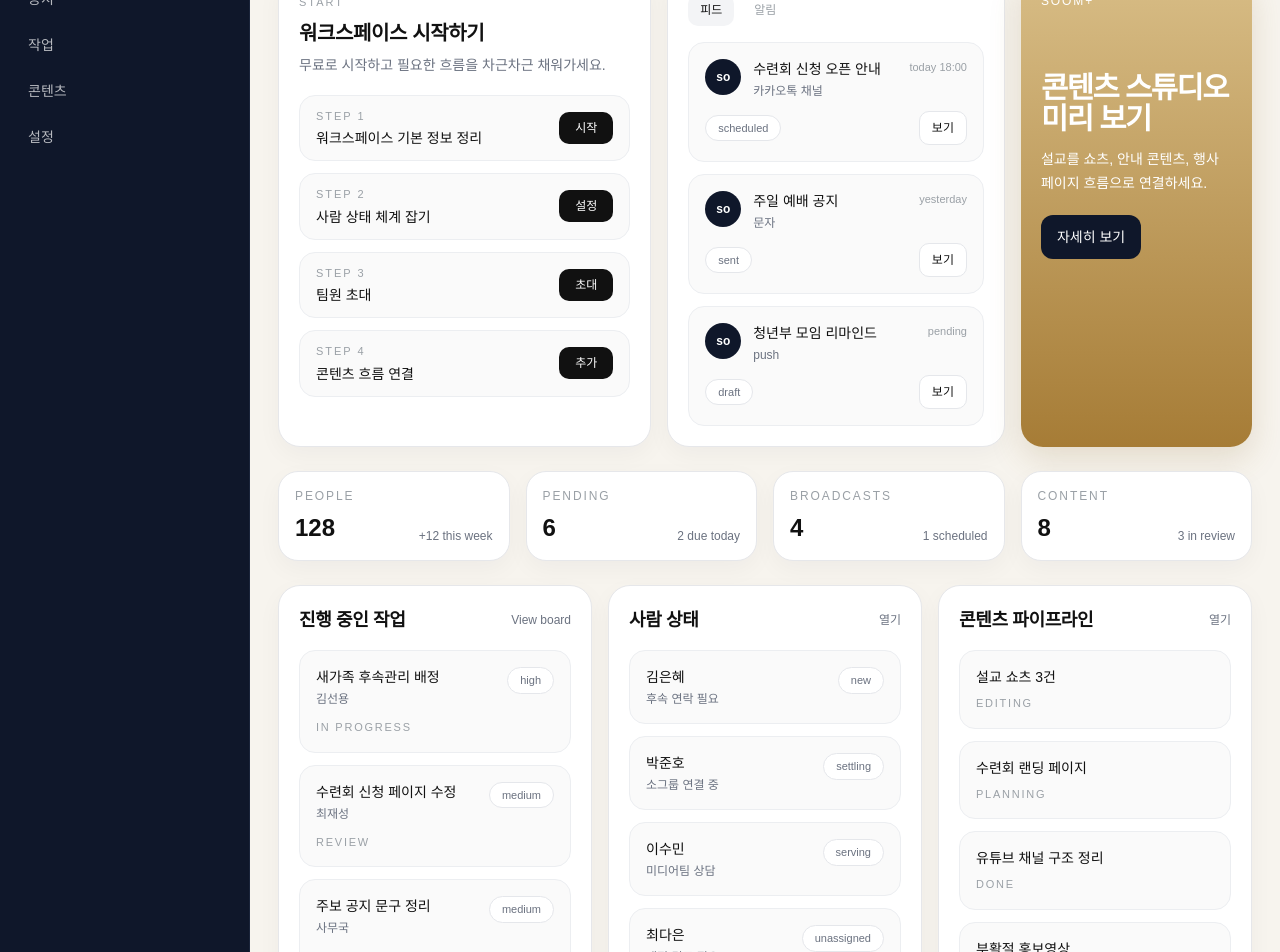
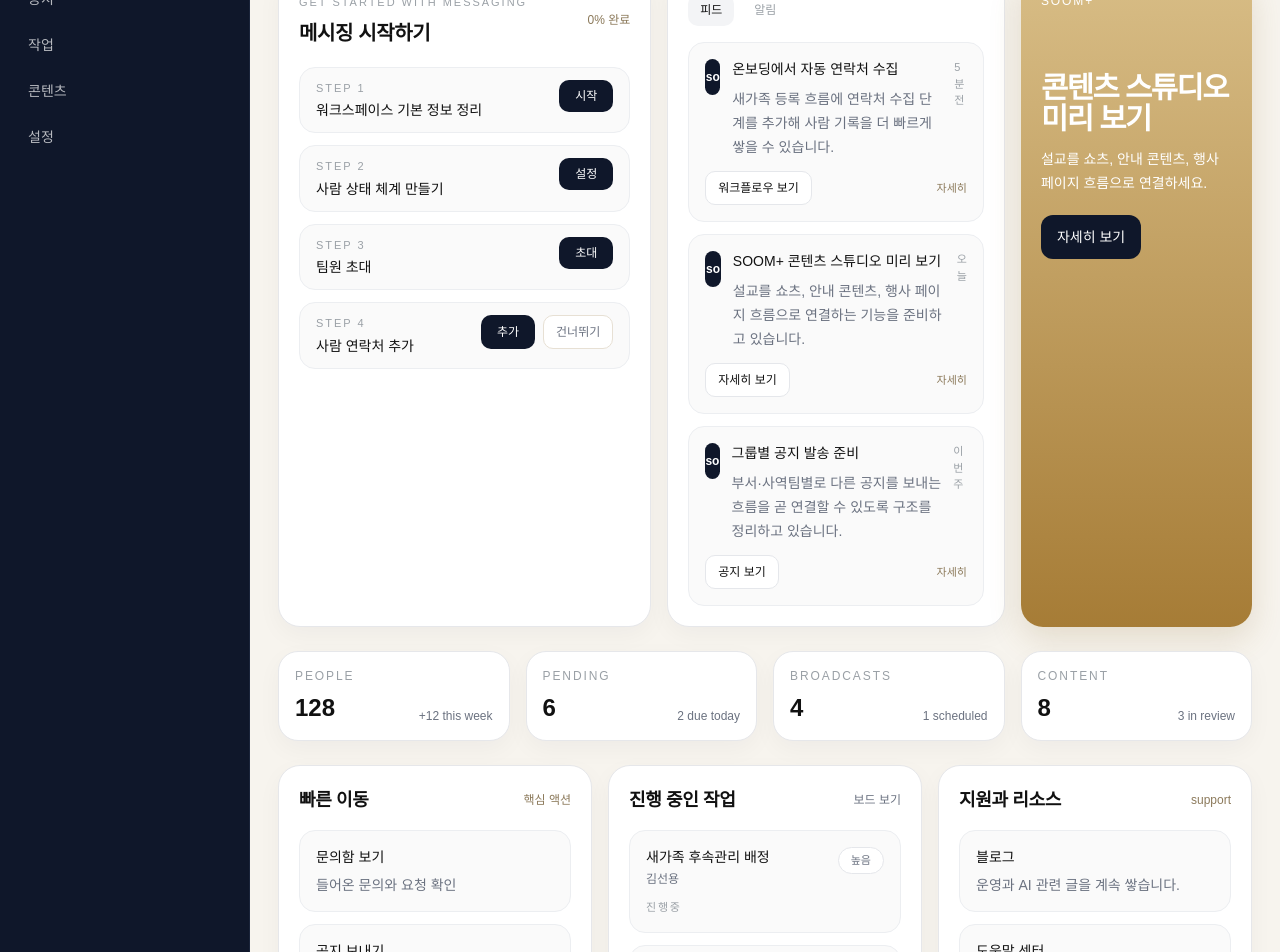
Before and after one commit to kinddragon1224/soom-church, a Next.js app: page /workspace in a window 1280 px wide. Shown: the part 240-1192 px from the top of the page. Built offline with nearby package versions, Linux system fonts and the light colour scheme; a web font is replaced by a local one.

Commit message:
refactor(workspace): align dashboard with gloo home structure

```diff
--- a/app/workspace/page.tsx
+++ b/app/workspace/page.tsx
@@ -7,34 +7,39 @@ const stats = [
   { label: "content", value: "8", delta: "3 in review" },
 ];
 
-const broadcasts = [
-  { title: "수련회 신청 오픈 안내", channel: "카카오톡 채널", status: "scheduled", when: "today 18:00" },
-  { title: "주일 예배 공지", channel: "문자", status: "sent", when: "yesterday" },
-  { title: "청년부 모임 리마인드", channel: "push", status: "draft", when: "pending" },
+const onboardingSteps = [
+  { step: "step 1", title: "워크스페이스 기본 정보 정리", action: "시작", muted: false },
+  { step: "step 2", title: "사람 상태 체계 만들기", action: "설정", muted: false },
+  { step: "step 3", title: "팀원 초대", action: "초대", muted: false },
+  { step: "step 4", title: "사람 연락처 추가", action: "추가", muted: true },
+];
+
+const feedItems = [
+  { title: "온보딩에서 자동 연락처 수집", body: "새가족 등록 흐름에 연락처 수집 단계를 추가해 사람 기록을 더 빠르게 쌓을 수 있습니다.", cta: "워크플로우 보기", meta: "5분 전" },
+  { title: "SOOM+ 콘텐츠 스튜디오 미리 보기", body: "설교를 쇼츠, 안내 콘텐츠, 행사 페이지 흐름으로 연결하는 기능을 준비하고 있습니다.", cta: "자세히 보기", meta: "오늘" },
+  { title: "그룹별 공지 발송 준비", body: "부서·사역팀별로 다른 공지를 보내는 흐름을 곧 연결할 수 있도록 구조를 정리하고 있습니다.", cta: "공지 보기", meta: "이번 주" },
+];
+
+const quickLinks = [
+  { title: "문의함 보기", desc: "들어온 문의와 요청 확인", href: "/contact" },
+  { title: "공지 보내기", desc: "주요 공지 초안/예약", href: "/workspace/notices" },
+  { title: "사람 상태 보기", desc: "새가족·후속관리 흐름", href: "/workspace/people" },
+  { title: "그룹 관리", desc: "팀/부서 구조 준비", href: "/workspace/people" },
+  { title: "콘텐츠 요청 보기", desc: "쇼츠·영상·페이지 진행", href: "/workspace/content" },
+  { title: "블로그 보기", desc: "운영과 AI 글 아카이브", href: "/ai-guides" },
+];
+
+const supportLinks = [
+  { title: "블로그", desc: "운영과 AI 관련 글을 계속 쌓습니다.", href: "/ai-guides" },
+  { title: "도움말 센터", desc: "기능 설명과 사용 흐름을 정리합니다.", href: "/workspace/settings" },
+  { title: "문의하기", desc: "직접 도움을 받고 싶다면 바로 연결하세요.", href: "/contact" },
 ];
 
 const tasks = [
-  { title: "새가족 후속관리 배정", owner: "김선용", priority: "high", status: "in progress" },
-  { title: "수련회 신청 페이지 수정", owner: "최재성", priority: "medium", status: "review" },
-  { title: "주보 공지 문구 정리", owner: "사무국", priority: "medium", status: "queued" },
-  { title: "쇼츠 업로드 캘린더 확정", owner: "콘텐츠", priority: "high", status: "in progress" },
+  { title: "새가족 후속관리 배정", owner: "김선용", priority: "높음", status: "진행중" },
+  { title: "수련회 신청 페이지 수정", owner: "최재성", priority: "중간", status: "검토" },
+  { title: "주보 공지 문구 정리", owner: "사무국", priority: "중간", status: "대기" },
 ];
-
-const people = [
-  { name: "김은혜", tag: "new", status: "후속 연락 필요" },
-  { name: "박준호", tag: "settling", status: "소그룹 연결 중" },
-  { name: "이수민", tag: "serving", status: "미디어팀 상담" },
-  { name: "최다은", tag: "unassigned", status: "배정 검토 필요" },
-];
-
-const contentPipeline = [
-  { title: "설교 쇼츠 3건", stage: "editing" },
-  { title: "수련회 랜딩 페이지", stage: "planning" },
-  { title: "유튜브 채널 구조 정리", stage: "done" },
-  { title: "부활절 홍보영상", stage: "review" },
-];
-
-const quickActions = ["공지 작성", "멤버 추가", "콘텐츠 요청", "작업 생성"];
 
 export default function WorkspacePage() {
   return (
@@ -52,22 +57,26 @@ export default function WorkspacePage() {
 
       <div className="grid gap-4 xl:grid-cols-[1.05fr_0.95fr_0.65fr]">
         <section className="rounded-[22px] border border-[#e6e7ea] bg-white p-5 shadow-[0_8px_24px_rgba(15,23,42,0.04)]">
-          <p className="text-[11px] tracking-[0.18em] text-[#9aa0a6]">START</p>
-          <h2 className="mt-2 text-xl font-semibold text-[#111111]">워크스페이스 시작하기</h2>
-          <p className="mt-2 text-sm text-[#6b7280]">무료로 시작하고 필요한 흐름을 차근차근 채워가세요.</p>
+          <div className="flex items-center justify-between gap-3">
+            <div>
+              <p className="text-[11px] tracking-[0.18em] text-[#9aa0a6]">GET STARTED WITH MESSAGING</p>
+              <h2 className="mt-2 text-xl font-semibold text-[#111111]">메시징 시작하기</h2>
+            </div>
+            <span className="text-xs text-[#8C7A5B]">0% 완료</span>
+          </div>
           <div className="mt-5 grid gap-3">
-            {[
-              ["step 1", "워크스페이스 기본 정보 정리", "시작"],
-              ["step 2", "사람 상태 체계 잡기", "설정"],
-              ["step 3", "팀원 초대", "초대"],
-              ["step 4", "콘텐츠 흐름 연결", "추가"],
-            ].map(([step, label, action]) => (
-              <div key={label} className="flex items-center justify-between gap-3 rounded-[16px] border border-[#eceef1] bg-[#fafafa] px-4 py-3">
-                <div>
-                  <p className="text-[11px] uppercase tracking-[0.18em] text-[#9aa0a6]">{step}</p>
-                  <p className="mt-1 text-sm font-medium text-[#111111]">{label}</p>
+            {onboardingSteps.map((item) => (
+              <div key={item.title} className="rounded-[16px] border border-[#eceef1] bg-[#fafafa] px-4 py-3">
+                <div className="flex items-start justify-between gap-3">
+                  <div>
+                    <p className="text-[11px] uppercase tracking-[0.18em] text-[#9aa0a6]">{item.step}</p>
+                    <p className="mt-1 text-sm font-medium text-[#111111]">{item.title}</p>
+                  </div>
+                  <div className="flex gap-2">
+                    <button type="button" className="rounded-[10px] bg-[#0F172A] px-4 py-2 text-xs font-medium text-white">{item.action}</button>
+                    {item.muted ? <button type="button" className="rounded-[10px] border border-[#E7E0D4] bg-white px-3 py-2 text-xs text-[#6b7280]">건너뛰기</button> : null}
+                  </div>
                 </div>
-                <button type="button" className="rounded-[10px] bg-[#111111] px-4 py-2 text-xs font-medium text-white">{action}</button>
               </div>
             ))}
           </div>
@@ -79,21 +88,21 @@ export default function WorkspacePage() {
             <button type="button" className="rounded-[10px] px-3 py-2 text-xs text-[#9aa0a6]">알림</button>
           </div>
           <div className="mt-4 grid gap-3">
-            {broadcasts.map((item) => (
+            {feedItems.map((item) => (
               <div key={item.title} className="rounded-[16px] border border-[#eceef1] bg-[#fafafa] p-4">
                 <div className="flex items-start justify-between gap-3">
                   <div className="flex gap-3">
                     <div className="flex h-9 w-9 items-center justify-center rounded-full bg-[#0F172A] text-xs font-semibold text-white">so</div>
                     <div>
                       <p className="text-sm font-medium text-[#111111]">{item.title}</p>
-                      <p className="mt-1 text-xs text-[#6b7280]">{item.channel}</p>
+                      <p className="mt-2 text-sm leading-6 text-[#6b7280]">{item.body}</p>
                     </div>
                   </div>
-                  <span className="text-[11px] text-[#9aa0a6]">{item.when}</span>
+                  <span className="text-[11px] text-[#9aa0a6]">{item.meta}</span>
                 </div>
                 <div className="mt-3 flex items-center justify-between gap-3">
-                  <span className="rounded-full border border-[#e5e7eb] bg-white px-3 py-1 text-[11px] text-[#6b7280]">{item.status}</span>
-                  <button type="button" className="rounded-[10px] border border-[#e5e7eb] bg-white px-3 py-2 text-xs font-medium text-[#111111]">보기</button>
+                  <button type="button" className="rounded-[10px] border border-[#e5e7eb] bg-white px-3 py-2 text-xs font-medium text-[#111111]">{item.cta}</button>
+                  <button type="button" className="text-[11px] text-[#8C7A5B]">자세히</button>
                 </div>
               </div>
             ))}
@@ -124,8 +133,23 @@ export default function WorkspacePage() {
       <div className="grid gap-4 xl:grid-cols-[1fr_1fr_1fr]">
         <section className="rounded-[22px] border border-[#e6e7ea] bg-white p-5 shadow-[0_8px_24px_rgba(15,23,42,0.04)]">
           <div className="flex items-center justify-between gap-3">
+            <h2 className="text-lg font-semibold text-[#111111]">빠른 이동</h2>
+            <span className="text-xs text-[#8C7A5B]">핵심 액션</span>
+          </div>
+          <div className="mt-4 grid gap-3">
+            {quickLinks.map((item) => (
+              <Link key={item.title} href={item.href} className="rounded-[16px] border border-[#eceef1] bg-[#fafafa] p-4 transition hover:bg-white">
+                <p className="text-sm font-medium text-[#111111]">{item.title}</p>
+                <p className="mt-2 text-sm text-[#6b7280]">{item.desc}</p>
+              </Link>
+            ))}
+          </div>
+        </section>
+
+        <section className="rounded-[22px] border border-[#e6e7ea] bg-white p-5 shadow-[0_8px_24px_rgba(15,23,42,0.04)]">
+          <div className="flex items-center justify-between gap-3">
             <h2 className="text-lg font-semibold text-[#111111]">진행 중인 작업</h2>
-            <Link href="/workspace/tasks" className="text-xs text-[#6b7280] hover:text-[#111111]">View board</Link>
+            <Link href="/workspace/tasks" className="text-xs text-[#6b7280] hover:text-[#111111]">보드 보기</Link>
           </div>
           <div className="mt-4 grid gap-3">
             {tasks.map((task) => (
@@ -145,47 +169,19 @@ export default function WorkspacePage() {
 
         <section className="rounded-[22px] border border-[#e6e7ea] bg-white p-5 shadow-[0_8px_24px_rgba(15,23,42,0.04)]">
           <div className="flex items-center justify-between gap-3">
-            <h2 className="text-lg font-semibold text-[#111111]">사람 상태</h2>
-            <Link href="/workspace/people" className="text-xs text-[#6b7280] hover:text-[#111111]">열기</Link>
+            <h2 className="text-lg font-semibold text-[#111111]">지원과 리소스</h2>
+            <span className="text-xs text-[#8C7A5B]">support</span>
           </div>
           <div className="mt-4 grid gap-3">
-            {people.map((person) => (
-              <div key={person.name} className="rounded-[16px] border border-[#eceef1] bg-[#fafafa] p-4">
-                <div className="flex items-start justify-between gap-3">
-                  <div>
-                    <p className="text-sm font-medium text-[#111111]">{person.name}</p>
-                    <p className="mt-1 text-xs text-[#6b7280]">{person.status}</p>
-                  </div>
-                  <span className="rounded-full bg-white px-3 py-1 text-[11px] text-[#6b7280] border border-[#e5e7eb]">{person.tag}</span>
-                </div>
-              </div>
-            ))}
-          </div>
-        </section>
-
-        <section className="rounded-[22px] border border-[#e6e7ea] bg-white p-5 shadow-[0_8px_24px_rgba(15,23,42,0.04)]">
-          <div className="flex items-center justify-between gap-3">
-            <h2 className="text-lg font-semibold text-[#111111]">콘텐츠 파이프라인</h2>
-            <Link href="/workspace/content" className="text-xs text-[#6b7280] hover:text-[#111111]">열기</Link>
-          </div>
-          <div className="mt-4 grid gap-3">
-            {contentPipeline.map((item) => (
-              <div key={item.title} className="rounded-[16px] border border-[#eceef1] bg-[#fafafa] p-4">
+            {supportLinks.map((item) => (
+              <Link key={item.title} href={item.href} className="rounded-[16px] border border-[#eceef1] bg-[#fafafa] p-4 transition hover:bg-white">
                 <p className="text-sm font-medium text-[#111111]">{item.title}</p>
-                <p className="mt-2 text-[11px] uppercase tracking-[0.16em] text-[#9aa0a6]">{item.stage}</p>
-              </div>
+                <p className="mt-2 text-sm text-[#6b7280]">{item.desc}</p>
+              </Link>
             ))}
           </div>
         </section>
       </div>
-
-      <div className="grid gap-3 sm:grid-cols-2 xl:grid-cols-4">
-        {quickActions.map((item) => (
-          <button key={item} type="button" className="rounded-[18px] border border-[#e6e7ea] bg-white px-4 py-4 text-left text-sm font-medium text-[#111111] shadow-[0_8px_24px_rgba(15,23,42,0.04)] transition hover:bg-[#fafafa]">
-            {item}
-          </button>
-        ))}
-      </div>
     </div>
   );
 }
```
